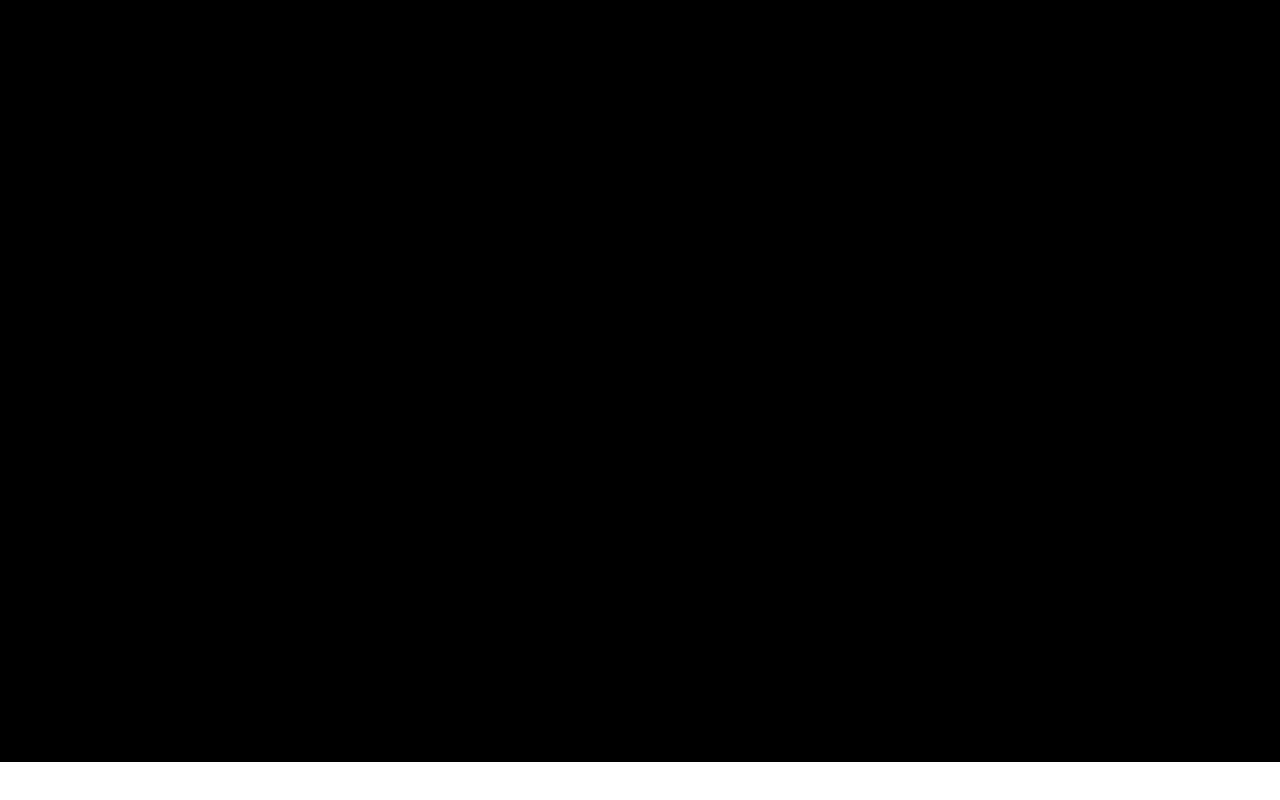
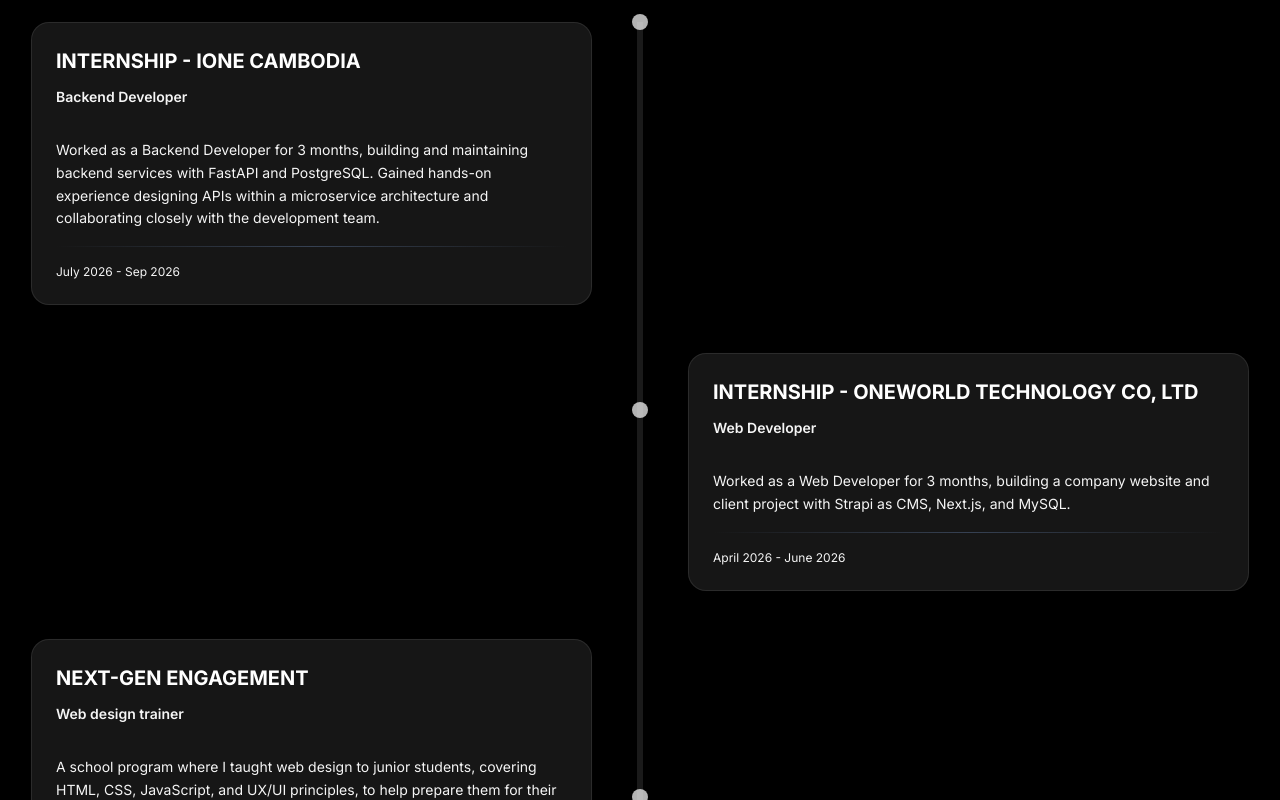
Before and after one commit to Ra-Fat/Portfolio-V2, a Next.js app: page / in a window 1280 px wide. Shown: the part 1720-2520 px from the top of the page. Before the commit the page ends 2482 px from the top, so only its background shows below. Built offline with nearby package versions, Linux system fonts and the light colour scheme; a web font is replaced by a local one.

Commit message:
feat: integrate experience section

```diff
--- a/components/atoms/progress-bar.tsx
+++ b/components/atoms/progress-bar.tsx
@@ -1,37 +1,37 @@
-import Image from 'next/image';
-import React from 'react';
+import React from "react";
 
 type Props = {
   scrollProgress: number;
   vertical?: boolean;
+  points?: number[];
 };
 
-export const ProgressBar = ({ scrollProgress, vertical = true }: Props) => (
+export const ProgressBar = ({
+  scrollProgress,
+  vertical = true,
+  points = [],
+}: Props) => (
   <div
     className={`
-      ${vertical
-        ? 'relative w-0.5 h-full'
-        : 'absolute left-1/2 top-0 bottom-0 -translate-x-1/2 w-0.5'
+      ${
+        vertical
+          ? "relative w-1 h-full"
+          : "absolute left-1/2 top-0 bottom-0 -translate-x-1/2 w-1.5"
       }
-      bg-white/8
+      bg-white/10
     `}
   >
     <div
       className="absolute top-0 left-0 w-full bg-white/40"
       style={{ height: `${scrollProgress}%` }}
     />
-    <div
-      className="absolute left-1/2 -translate-x-1/2 -translate-y-1/2 z-10"
-      style={{ top: `${scrollProgress}%` }}
-    >
-      <div className="w-8 h-8 rounded-full ring-1 ring-white/20 overflow-hidden">
-        <Image
-          src=''
-          alt="Progress"
-          fill
-          className="w-full h-full object-cover"
-        />
-      </div>
-    </div>
+
+    {points.map((point, i) => (
+      <div
+        key={i}
+        className="absolute left-1/2 -translate-x-1/2 -translate-y-1/2 z-10 w-4 h-4 rounded-full bg-white/70"
+        style={{ top: `${point}%` }}
+      />
+    ))}
   </div>
 );
--- a/components/molecules/experience-card/index.tsx
+++ b/components/molecules/experience-card/index.tsx
@@ -1,4 +1,4 @@
-import React, { useRef, useState, useEffect } from "react";
+import React from "react";
 import {
   Card,
   CardHeader,
@@ -14,59 +14,29 @@
     description: string;
     date: string;
   };
-  index: number;
-  expandedIndex: number | null;
-  setExpandedIndex: (i: number | null) => void;
-  scrollProgress: number;
-  totalCount: number;
 };
 
-export const ExperienceCard = ({
-  exp,
-  index,
-  expandedIndex,
-  setExpandedIndex,
-  scrollProgress,
-  totalCount,
-}: Props) => {
-  const hasAnimatedRef = useRef(false);
-  const [isVisible, setIsVisible] = useState(false);
-
-  const triggerPoint = (index / Math.max(totalCount - 1, 1)) * 100;
-  const distance = scrollProgress - triggerPoint + 20;
-  const shouldBeVisible = distance >= 0;
-
-  useEffect(() => {
-    if (shouldBeVisible && !hasAnimatedRef.current) {
-      hasAnimatedRef.current = true;
-      setIsVisible(true);
-    }
-  }, [shouldBeVisible]);
-
-  return (
-    <Card
-      className="p-5 rounded-2xl cursor-pointer"
-      onClick={() => setExpandedIndex(expandedIndex === index ? null : index)}
-    >
+export const ExperienceCard = ({ exp }: Props) => (
+  <Card className="rounded-2xl">
     <CardHeader className="p-0 mb-4">
-        <CardTitle className="truncate text-[16px] md:text-xl font-semibold text-primary">
+      <CardTitle className="text-xl uppercase text-white font-bold">
         {exp.title}
       </CardTitle>
-        <h2 className="text-[13px] md:text-base font-semibold text-secondary mt-2">
+      <h2 className="text-md font-semibold text-secondary mt-2">
         {exp.position}
       </h2>
     </CardHeader>
 
     <CardContent className="p-0">
-        <p className="text-muted leading-relaxed mb-4 text-[14px]">
+      <p className="text-muted leading-relaxed mb-4 text-sm">
         {exp.description}
       </p>
       <div className="w-full h-px bg-linear-to-r from-transparent via-gray-700 to-transparent" />
+      <div className="text-[10px] md:text-[12px] text-muted mt-4">{exp.date}</div>
     </CardContent>
 
-      <CardFooter className="p-0 mt-3">
+    {/* <CardFooter className="p-0 mt-3">
       <div className="text-[10px] md:text-[12px] text-muted">{exp.date}</div>
-      </CardFooter>
+    </CardFooter> */}
   </Card>
 );
-};
--- a/components/templates/desktop-timeline/index.tsx
+++ b/components/templates/desktop-timeline/index.tsx
@@ -5,20 +5,17 @@
 type Props = {
   experiences: any[];
   scrollProgress: number;
-  expandedIndex: number | null;
-  setExpandedIndex: (i: number | null) => void;
 };
 
-export const DesktopTimeline = ({
-  experiences,
-  scrollProgress,
-  expandedIndex,
-  setExpandedIndex,
-}: Props) => (
+export const DesktopTimeline = ({ experiences, scrollProgress }: Props) => {
+  const points = experiences.map(
+    (_, index) => (index / Math.max(experiences.length - 1, 1)) * 100
+  );
+
+  return (
     <div className="hidden md:block">
-    <div className="relative"> {/* ← this needs to wrap BOTH bar and cards */}
-      {/* Center progress bar */}
-      <ProgressBar scrollProgress={scrollProgress} vertical={false} />
+      <div className="relative">
+        <ProgressBar scrollProgress={scrollProgress} vertical={false} points={points} />
 
         {/* Cards */}
         <div className="relative space-y-12">
@@ -27,14 +24,7 @@
             return (
               <div key={index} className={`flex ${isLeft ? 'justify-start' : 'justify-end'}`}>
                 <div className="w-full md:w-[calc(50%-3rem)]">
-                <ExperienceCard
-                  exp={exp}
-                  index={index}
-                  expandedIndex={expandedIndex}
-                  setExpandedIndex={setExpandedIndex}
-                  scrollProgress={scrollProgress}
-                  totalCount={experiences.length}
-                />
+                  <ExperienceCard exp={exp} />
                 </div>
               </div>
             );
@@ -43,3 +33,4 @@
       </div>
     </div>
   );
+};
--- a/components/templates/mobile-timeline/index.tsx
+++ b/components/templates/mobile-timeline/index.tsx
@@ -1,20 +1,13 @@
-import React from 'react';
-import { ExperienceCard } from '@/components/molecules/experience-card';
-import { ProgressBar } from '@/components/atoms/progress-bar';
+import React from "react";
+import { ExperienceCard } from "@/components/molecules/experience-card";
+import { ProgressBar } from "@/components/atoms/progress-bar";
 
 type Props = {
   experiences: any[];
   scrollProgress: number;
-  expandedIndex: number | null;
-  setExpandedIndex: (i: number | null) => void;
 };
 
-export const MobileTimeline = ({
-  experiences,
-  scrollProgress,
-  expandedIndex,
-  setExpandedIndex,
-}: Props) => (
+export const MobileTimeline = ({ experiences, scrollProgress }: Props) => (
   <div className="flex md:hidden w-full">
     {/* Left bar */}
     <div className="flex flex-col items-center pr-3 pt-2">
@@ -24,15 +17,7 @@
     {/* Cards */}
     <div className="flex-1 space-y-5">
       {experiences.map((exp, index) => (
-        <ExperienceCard
-          key={index}
-          exp={exp}
-          index={index}
-          expandedIndex={expandedIndex}
-          setExpandedIndex={setExpandedIndex}
-          scrollProgress={scrollProgress}
-          totalCount={experiences.length}
-        />
+        <ExperienceCard exp={exp} />
       ))}
     </div>
   </div>
--- a/modules/experiences/index.tsx
+++ b/modules/experiences/index.tsx
@@ -1,81 +1,90 @@
+'use client'
 import { SectionTitle } from "@/components/atoms/section-title";
 import { DesktopTimeline } from "@/components/templates/desktop-timeline";
+import { useEffect, useState, useRef } from "react";
 import { MobileTimeline } from "@/components/templates/mobile-timeline";
 
 export const ExperienceData = [
   {
-    title: "Internship - ione Co, Ltd",
-    position: "Backend Develop",
-    date: "April 2026 - June 2026",
+    title: "Internship - ione Cambodia",
+    position: "Backend Developer",
+    date: "July 2026 - Sep 2026",
     description:
-      "A 3-month internship focused on web development, where I contributed to building and maintaining web applications, gaining hands-on experience in real-world projects and collaborating with a team of developers.",
-    tags: ["Teaching", "Web Design"],
-    pdf_link: "/Certi.pdf",
+      "Worked as a Backend Developer for 3 months, building and maintaining backend services with FastAPI and PostgreSQL. Gained hands-on experience designing APIs within a microservice architecture and collaborating closely with the development team.",
   },
   {
-    title: "Internship - OneWorld Technology",
+    title: "Internship - OneWorld Technology Co, Ltd",
     position: "Web Developer",
     date: "April 2026 - June 2026",
     description:
-      "A 3-month internship focused on web development, where I contributed to building and maintaining web applications, gaining hands-on experience in real-world projects and collaborating with a team of developers.",
-    tags: ["Teaching", "Web Design"],
-    pdf_link: "/Certi.pdf",
+      "Worked as a Web Developer for 3 months, building a company website and client project with Strapi as CMS, Next.js, and MySQL."
   },
   {
     title: "Next-Gen Engagement",
     position: "Web design trainer",
     date: "June 2025 - Aug 2025",
     description:
-      "A community-driven program focused on sharing knowledge, mentoring junior students, building leadership skills, and applying theory through real-world projects and competitions.",
-    tags: ["Teaching", "Web Design"],
-    pdf_link: "/Certi.pdf",
-  },
+      "A school program where I taught web design to junior students, covering HTML, CSS, JavaScript, and UX/UI principles, to help prepare them for their second year."  },
   {
     title: "Next-Gen Engagement",
     position: "Competition Participant",
     date: "Aug 2025 - Sep 2025",
     description:
-      "A project-based competition under the Next-Gen program where I contributed to team development and achieved second place.",
-    tags: ["Komplex", "Competition"],
-    pdf_link: "/Komplex.pdf",
-  },
-  {
-    title: "Innovative Tech Challenge",
-    position: "Competition Participant",
-    date: "Oct 2025 - Jan 2026",
-    description:
-      "A national innovation competition organized by CamTech University, encouraging students to develop practical tech solutions aligned with Sustainable Development Goals (SDGs). Our team was selected among the Top 10 finalists, promoting innovation and entrepreneurial thinking.",
-    tags: ["Komplex", "Competition"],
-    pdf_link: "/Komplex.pdf",
-  },
-  {
-    title: "Aspire Leadership  Program",
-    position: "Learner Participant",
-    date: "June 2025 - Aug 2025",
-    description:
-      "A leadership and soft-skills program focused on communication, teamwork, confidence building, and personal growth.",
-    tags: ["Soft Skill", "Leadership"],
-    pdf_link: "/cfaspireprogram.pdf",
+      "A project-based competition under the Next-Gen program where my team developed the project Komplex and achieved First Runner-Up.",
   },
 ];
 
 export const Experience = () => {
+  const [expandedIndex, setExpandedIndex] = useState<number | null>(null);
+  const [scrollProgress, setScrollProgress] = useState(0);
+
+  const timelineRef = useRef<HTMLDivElement>(null);
+  const requestRef = useRef<number | null>(null);
+  const targetProgressRef = useRef(0);
+
+  const experiences = ExperienceData || [];
+
+  useEffect(() => {
+    const handleScroll = () => {
+      if (!timelineRef.current) return;
+      const rect = timelineRef.current.getBoundingClientRect();
+      const distanceFromTop = window.innerHeight / 2 - rect.top;
+      targetProgressRef.current = Math.min(
+        100,
+        Math.max(0, (distanceFromTop / rect.height) * 100),
+      );
+    };
+
+    const animate = () => {
+      setScrollProgress((prev) => {
+        const eased = prev + (targetProgressRef.current - prev) * 0.1;
+        return Math.abs(eased - prev) < 0.1 ? targetProgressRef.current : eased;
+      });
+      requestRef.current = requestAnimationFrame(animate);
+    };
+
+    window.addEventListener("scroll", handleScroll);
+    handleScroll();
+    animate();
+
+    return () => {
+      window.removeEventListener("scroll", handleScroll);
+      if (requestRef.current) cancelAnimationFrame(requestRef.current);
+    };
+  }, []);
+
   return (
-    <div className="w-full mt-15 h-screen">
+    <div className="w-full py-15 ">
       <div className="flex flex-col container text-white">
         <SectionTitle title="Experience" subtitle="Volunteer" />
-        {/* <MobileTimeline
-          experiences={experiences}
+        <MobileTimeline
+          experiences={ExperienceData}
           scrollProgress={scrollProgress}
-          expandedIndex={expandedIndex}
-          setExpandedIndex={setExpandedIndex}
         />
         <DesktopTimeline
-          experiences={experiences}
+          experiences={ExperienceData}
           scrollProgress={scrollProgress}
-          expandedIndex={expandedIndex}
-          setExpandedIndex={setExpandedIndex}
-        /> */}
+        />
       </div>
     </div>
   );
```
Lines whose indentation alone changed are shown as unchanged.
